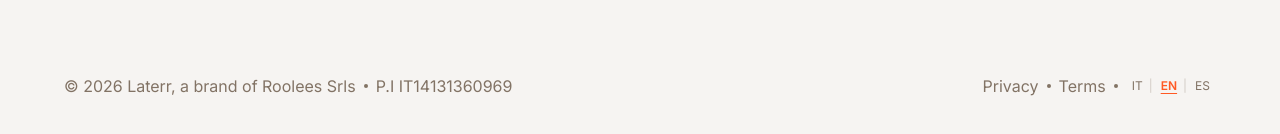
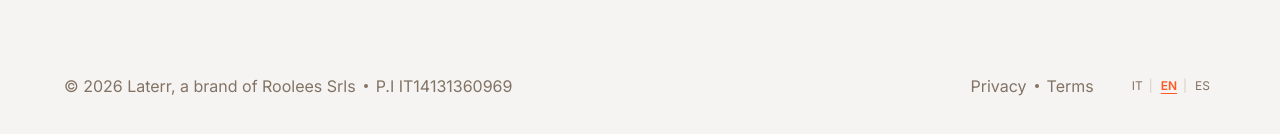
Before and after one commit to rooleescreative/laterr-landing, a Next.js app: page / in a window 1280 px wide. Shown: the part 4563-4697 px from the top of the page. Built offline with nearby package versions, Linux system fonts and the light colour scheme.

Commit message:
Footer: spacing between terms and language selector

```diff
--- a/src/app/page.tsx
+++ b/src/app/page.tsx
@@ -339,8 +339,9 @@ export default function LandingPage() {
             <a href="https://app.laterr.news/privacy" className="hover:text-black transition-colors">{t('footer.privacy')}</a>
             <span className="w-1 h-1 bg-muted rounded-full"></span>
             <a href="https://app.laterr.news/terms" className="hover:text-black transition-colors">{t('footer.terms')}</a>
-            <span className="w-1 h-1 bg-muted rounded-full"></span>
-            <LanguageSelector />
+            <div className="pl-6">
+              <LanguageSelector />
+            </div>
           </nav>
         </div>
       </footer>
```
